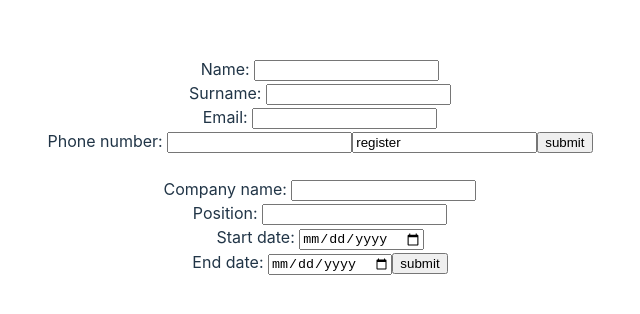
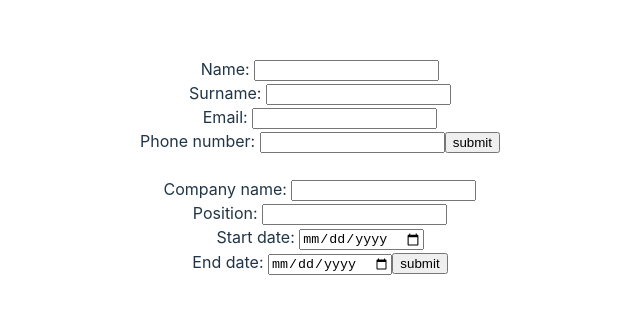
Before and after one commit to tilenmars/odin-react-cv-application, a React (Vite) app: page / in a window 1280 px wide. Shown: the part 234-548 px from the top of the page, without its empty margins (320-960 px from the left). Built offline with nearby package versions, Linux system fonts and the light colour scheme.

Commit message:
Hide type input in form

```diff
--- a/src/components/Register.jsx
+++ b/src/components/Register.jsx
@@ -12,7 +12,7 @@ return(
     <br />
     <label htmlFor="phone">Phone number: </label>
     <input type="tel" name="phone" id="phone" />
-    <input type="text" defaultValue="register" name="type" id="phone"/>
+    <input type="hidden" defaultValue="register" name="type" id="phone"/>
     <input type="submit" value="submit" />
 </form>)
 
```
